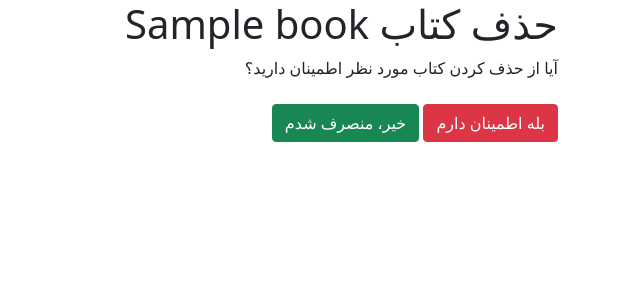
After one commit to Erfan-1379/django_bookstore, a Django app: template books/templates/books/book_delete.html in a window 1280 px wide. The commit adds this page. Shown: the top 300 px of the page, without its empty margins (640-1280 px from the left). Run offline with Django 4.2, Linux system fonts and the light colour scheme; the template is opened without the code that fills it: most values are stand-ins (such as "Sample title", 1, 10 or a date in 2020).

Commit message:
add BookDeleteView

```diff
--- /dev/null
+++ b/books/templates/books/book_delete.html
@@ -0,0 +1,15 @@
+{% extends '_base.html' %}
+
+{% block page_title %}حذف کتاب {{ book.title }}{% endblock %}
+
+{% block content %}
+    <div style="direction:rtl">
+        <form action="" method="post">
+            {% csrf_token %}
+            <h1>حذف کتاب {{ book.title }}</h1>
+            <p>آیا از حذف کردن کتاب مورد نظر اطمینان دارید؟</p>
+            <input type="submit" class="btn btn-danger mt-2" value="بله اطمینان دارم">
+            <a class="btn btn-success mt-2" href="{% url 'book_detail' book.id %}">خیر، منصرف شدم</a>
+        </form>
+    </div>
+{% endblock %}
--- a/books/templates/books/book_detail.html
+++ b/books/templates/books/book_detail.html
@@ -10,6 +10,7 @@
         <p>{{ book.author }}</p>
         <h4>{{ book.price }}$</h4>
         <a href="{% url 'book_update' book.id %}"><button class="btn btn-info" type="button">ویرایش</button></a>
+        <a href="{% url 'book_delete' book.id %}"><button class="btn btn-danger" type="button">حذف کتاب</button></a>
     <a class="btn btn-secondary" href="{% url 'book_list' %}">بازگشت</a>
     </div>
 {% endblock %}
--- a/books/templates/books/book_update.html
+++ b/books/templates/books/book_update.html
@@ -6,7 +6,7 @@
 
 {% block content %}
     <div style="direction:rtl">
-        <form method="POST">
+        <form method="post">
             {% csrf_token %}
             {{ form|crispy }}
             <button class="btn btn-success mt-2" type="submit">ویرایش</button>
--- a/books/urls.py
+++ b/books/urls.py
@@ -1,10 +1,11 @@
 from django.urls import path
 
-from .views import BookListView, BookDetailView, BookCreateView, BookUpdateView
+from .views import BookListView, BookDetailView, BookCreateView, BookUpdateView, BookDeleteView
 
 urlpatterns = [
     path('', BookListView.as_view(), name='book_list'),
     path('<int:pk>/', BookDetailView.as_view(), name='book_detail'),
     path('new-book/', BookCreateView.as_view(), name='book_create'),
     path('<int:pk>/edit/', BookUpdateView.as_view(), name='book_update'),
+    path('<int:pk>/delete/', BookDeleteView.as_view(), name='book_delete'),
 ]
```
Also changed, not shown: books/views.py (+7 -0 lines), db.sqlite3.
